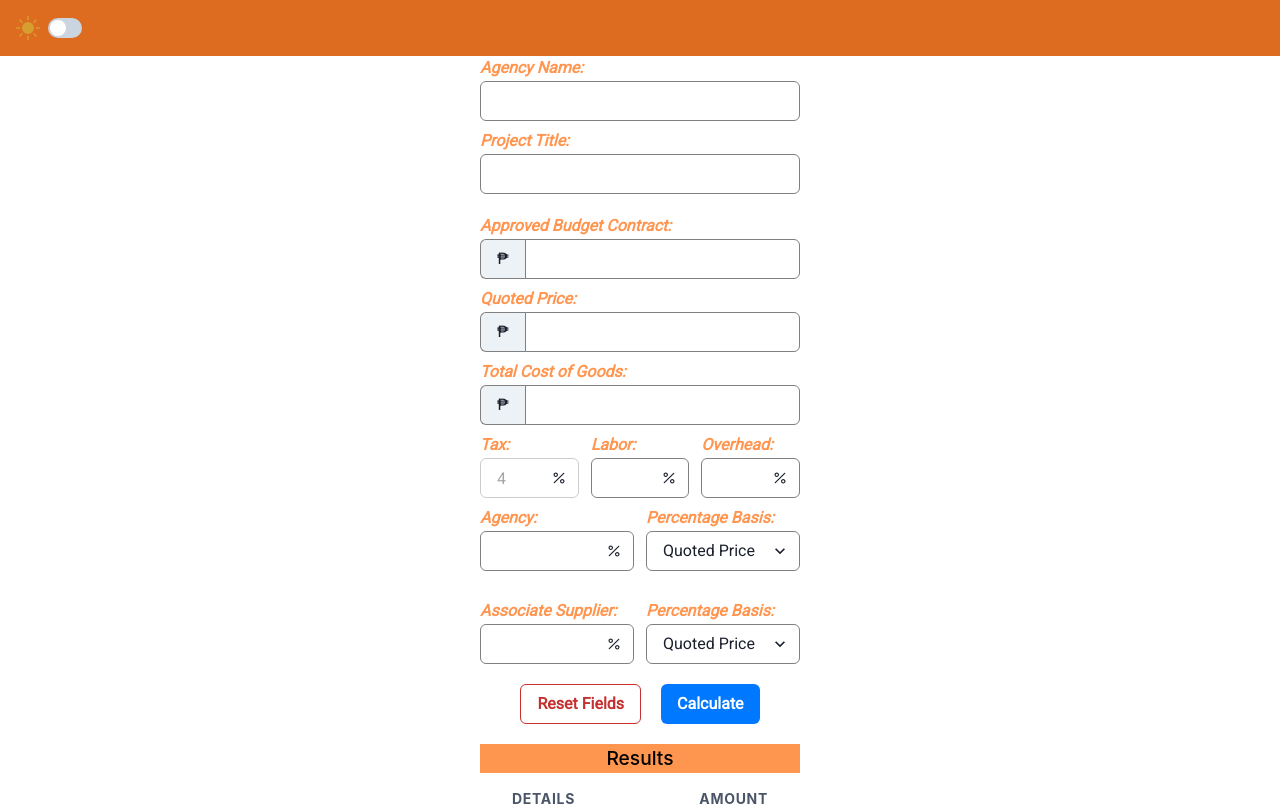
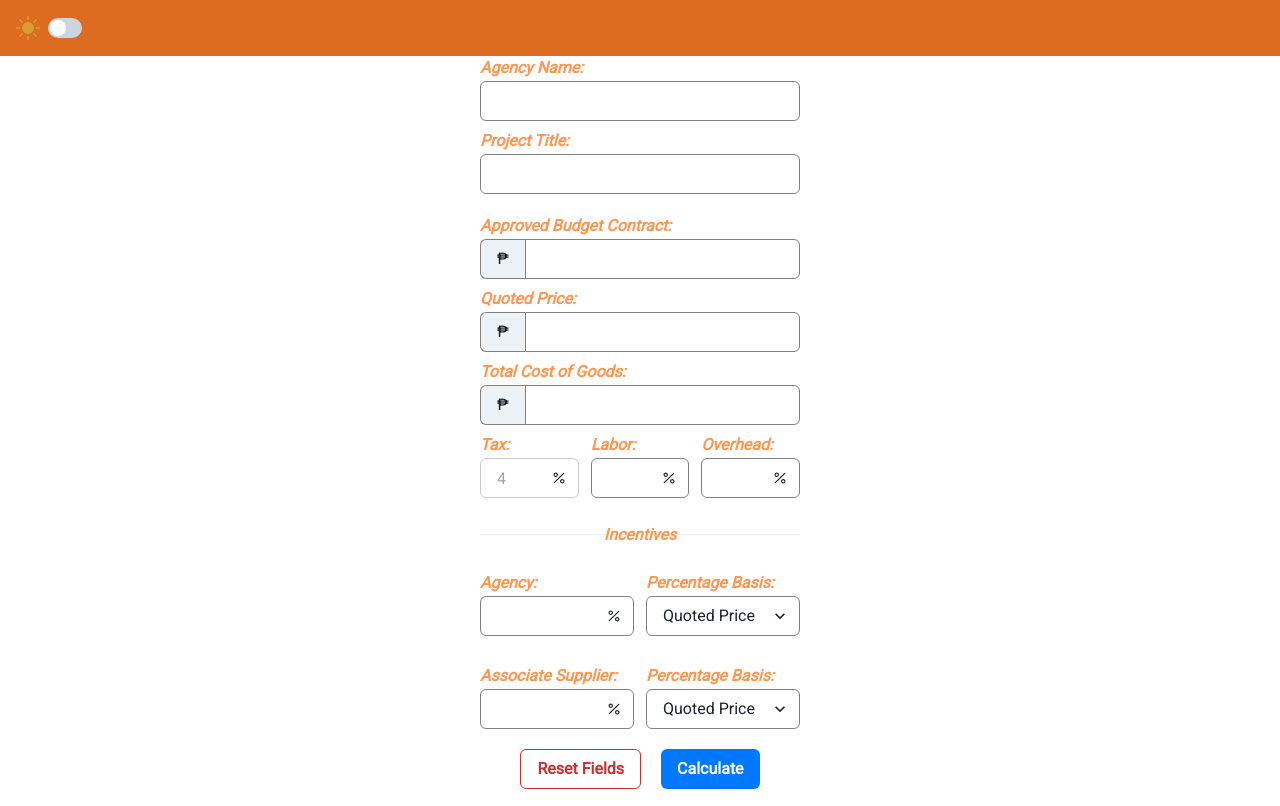
Before and after one commit to scott-gianan/taos-calc, a React (Vite) app: page / in a window 1280 px wide. Shown: the top 806 px of the page. Built offline with nearby package versions, Linux system fonts and the light colour scheme.

Commit message:
added styles for divider

```diff
--- a/src/components/ProjectExpensesForm/ProjectExpensesForm.jsx
+++ b/src/components/ProjectExpensesForm/ProjectExpensesForm.jsx
@@ -1,11 +1,21 @@
-import { Stack, SimpleGrid } from "@chakra-ui/react";
+import {
+  Stack,
+  SimpleGrid,
+  Box,
+  Divider,
+  AbsoluteCenter,
+} from "@chakra-ui/react";
 //custom hooks
 import { useProjectDataContext } from "../../context/ProjectDataProvider";
 //components
 import PriceInput from "./PriceInput";
 import PercentageInput from "./ExpensePercentageInput";
 import IncentivePercentageInput from "./IncentivePercentageInput";
-
+const dividerStyle = {
+  fontWeight: "bold",
+  fontStyle: "italic",
+  color: " 	#FF954F",
+};
 function ProjectExpensesForm() {
   const { projectData, onChangeHandlers } = useProjectDataContext();
   const {
@@ -61,6 +71,10 @@ function ProjectExpensesForm() {
           percentOnChange={handleOverheadPercentageValue}
         />
       </SimpleGrid>
+      <Box position="relative" my={7} style={dividerStyle}>
+        <Divider />
+        <AbsoluteCenter>Incentives</AbsoluteCenter>
+      </Box>
       <IncentivePercentageInput
         incentiveData={agency}
         incentiveOnChange={handleAgencyIncentivePercentage}
@@ -78,9 +92,3 @@ function ProjectExpensesForm() {
 }
 
 export default ProjectExpensesForm;
-{
-  /* <Box position="relative" my={5}>
-        <Divider />
-        <AbsoluteCenter>Incentives</AbsoluteCenter>
-      </Box> */
-}
```
